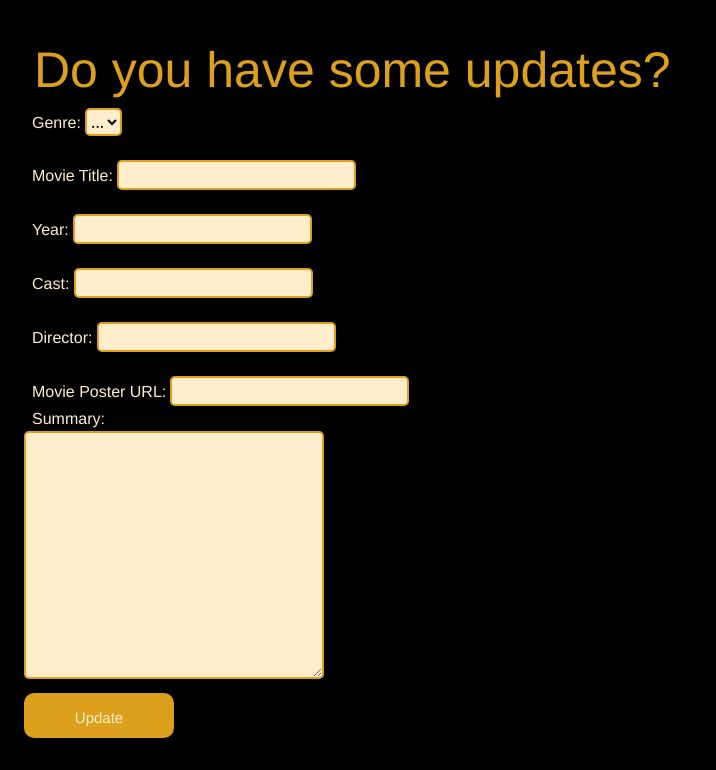
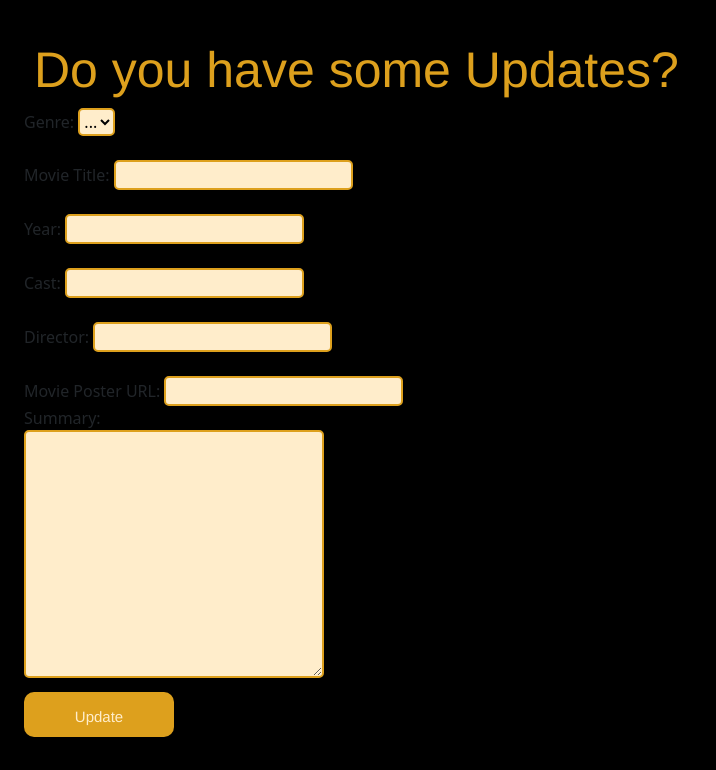
Before and after one commit to acbonites/lis161, a Flask app: template templates/update.html in a window 1280 px wide. Shown: the part 56-826 px from the top of the page, without its empty margins (0-716 px from the left). After the commit the page ends 793 px from the top, so only its background shows below. Run offline with Flask 3, Linux system fonts and the light colour scheme; the template is opened without the code that fills it, so the values that code supplies are empty.

Commit message:
Update update.html

```diff
--- a/templates/update.html
+++ b/templates/update.html
@@ -2,12 +2,12 @@
 
 {% block content %}
 
-<h1 class="reg-head"> Do you have some updates? </h1>
+<h1 class="reg-head"> Do you have some Updates? </h1>
 
 <form action="{{ url_for('update') }}" method="post">
 
     <input type="hidden" name="film_id" value="{{ film.id }}">
-     <label class ="update" for="f_genre"> Genre: </label>
+    <label for="f_genre"> Genre: </label>
     <select name="genre" id="genre" required>
         <option disabled selected value>...</option>
 
@@ -96,25 +96,26 @@
 
     <br></br>
 
-    <label class="update" for="f_title"> Movie Title: </label>
+    <label for="f_title"> Movie Title: </label>
     <input type="text" name="film_title" id="f_title" value="{{ film.title }}" required><br><br>
 
-    <label class="update" for="f_year"> Year: </label>
+    <label for="f_year"> Year: </label>
     <input type="number" name="film_year" id="f_year" value="{{ film.year }}"><br><br>
 
-    <label class="update" for="f_cast"> Cast: </label>
+    <label for="f_cast"> Cast: </label>
     <input type="text" name="film_cast" id="f_cast" value="{{ film.cast }}"><br><br>
 
-    <label class="update" for="f_director"> Director: </label>
+    <label for="f_director"> Director: </label>
     <input type="text" name="film_director" id="f_director" value="{{ film.director }}"><br><br>
 
 
-    <label class="update" for="f_url"> Movie Poster URL: </label>
+    <label for="f_url"> Movie Poster URL: </label>
     <input type="url" name="film_url" id="f_url" value="{{ film.url }}"><br>
 
-    <label class="update" for="f_sum"> Summary: </label><br>
-    <textarea name="film_summary" cols="30" rows="10"> {{ film.summary }} </textarea><br>
+    <label for="f_sum"> Summary: </label><br>
+    <textarea name="film_summary" cols="30" rows="10">{{ film.summary }}</textarea><br>
     <input type="submit" value="Update">
+
 </form>
 
 {% endblock %}
```
